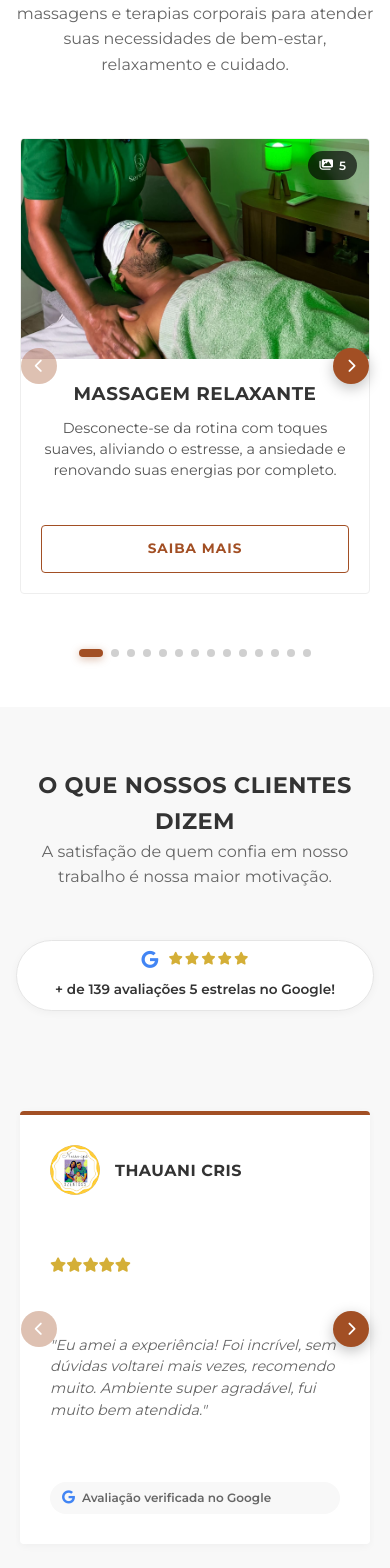
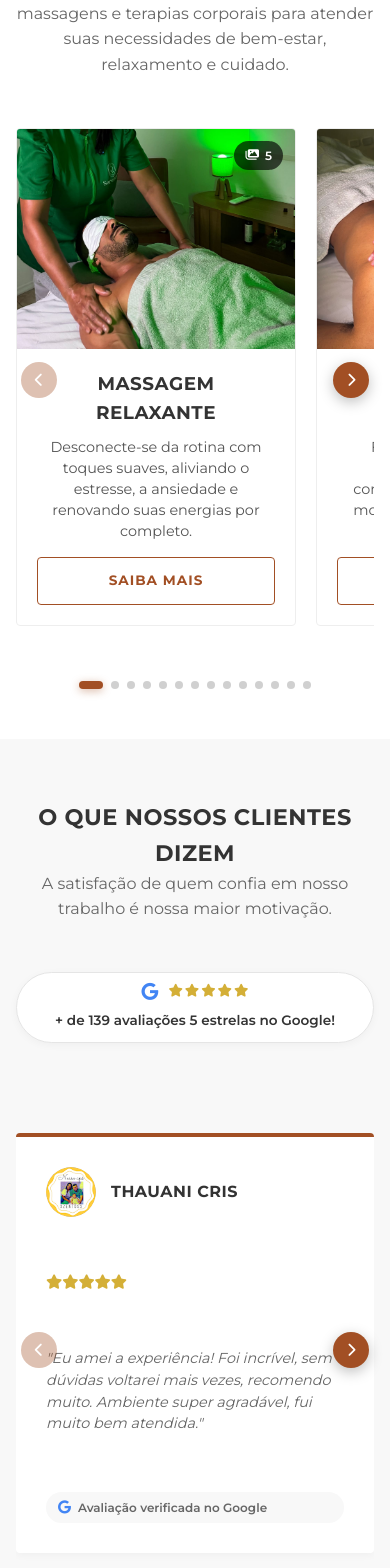
Before and after one commit to ArteiroSegundo/serenari-spa, a Next.js app: page / in a window 390 px wide. Shown: the part 980-2548 px from the top of the page. Built offline with nearby package versions, Linux system fonts and the light colour scheme.

Commit message:
feat: add global CSS styles and theme configurations for Serenari Spa

```diff
--- a/app/globals.css
+++ b/app/globals.css
@@ -308,28 +308,15 @@ nav a:hover::after {
 }
 
 .services-container {
-    display: flex;
-    flex-direction: row;
-    flex-wrap: nowrap;
-    overflow-x: auto;
-    scroll-snap-type: x mandatory;
-    scroll-behavior: smooth;
+    display: grid;
+    grid-template-columns: repeat(3, 1fr);
     gap: 30px;
     max-width: var(--container-width);
     margin: 0 auto;
-    padding: 10px 4px 20px 4px;
-    scrollbar-width: none;
-}
-
-.services-container::-webkit-scrollbar {
-    display: none;
 }
 
 /* Card Estilo Produto/Vitrine */
 .service-card {
-    flex: 0 0 calc(33.333% - 20px);
-    min-width: 300px;
-    scroll-snap-align: start;
     background-color: #fff;
     border: 1px solid #eee;
     border-radius: var(--radius-sm);
@@ -337,6 +324,7 @@ nav a:hover::after {
     transition: all 0.3s ease;
     display: flex;
     flex-direction: column;
+    height: 100%;
 }
 
 .service-card:hover {
@@ -646,29 +634,16 @@ nav a:hover::after {
 }
 
 .testimonials-container {
-    display: flex;
-    flex-direction: row;
-    flex-wrap: nowrap;
-    overflow-x: auto;
-    scroll-snap-type: x mandatory;
-    scroll-behavior: smooth;
+    display: grid;
+    grid-template-columns: repeat(3, 1fr);
     gap: 30px;
     margin-top: 50px;
-    padding: 10px 4px 20px 4px;
     max-width: var(--container-width);
     margin-left: auto;
     margin-right: auto;
-    scrollbar-width: none;
-}
-
-.testimonials-container::-webkit-scrollbar {
-    display: none;
 }
 
 .testimonial-card {
-    flex: 0 0 calc(33.333% - 20px);
-    min-width: 300px;
-    scroll-snap-align: start;
     background: white;
     padding: 30px;
     border-radius: var(--radius-sm);
@@ -1207,7 +1182,7 @@ footer {
 }
 
 .carousel-btn {
-    display: flex !important;
+    display: none;
     position: absolute;
     top: 45%;
     transform: translateY(-50%);
@@ -1226,6 +1201,10 @@ footer {
     justify-content: center;
 }
 
+.gallery-wrapper .carousel-btn {
+    display: flex !important;
+}
+
 .carousel-btn:hover:not(:disabled) {
     background-color: #703619;
     transform: translateY(-50%) scale(1.08);
@@ -1249,12 +1228,16 @@ footer {
 
 /* Instagram-style Dots */
 .carousel-dots {
-    display: flex;
+    display: none;
     justify-content: center;
     align-items: center;
     gap: 8px;
     margin-top: 25px;
     width: 100%;
+}
+
+.gallery-wrapper .carousel-dots {
+    display: flex !important;
 }
 
 .carousel-dot {
@@ -1520,6 +1503,36 @@ footer {
         text-align: center;
         font-size: clamp(1rem, 2.5vw, 1.15rem);
     }
+
+    .services-container,
+    .testimonials-container {
+        display: flex !important;
+        flex-direction: row !important;
+        flex-wrap: nowrap !important;
+        overflow-x: auto !important;
+        scroll-snap-type: x mandatory;
+        scroll-behavior: smooth;
+        gap: 20px;
+        padding-bottom: 20px !important;
+        scrollbar-width: none;
+    }
+
+    .services-container::-webkit-scrollbar,
+    .testimonials-container::-webkit-scrollbar {
+        display: none;
+    }
+
+    .service-card,
+    .testimonial-card {
+        flex: 0 0 calc(50% - 10px) !important;
+        min-width: 280px !important;
+        scroll-snap-align: start;
+    }
+
+    .carousel-btn,
+    .carousel-dots {
+        display: flex !important;
+    }
 }
 
 /* Celulares e Smartphones (<= 768px) */
```
